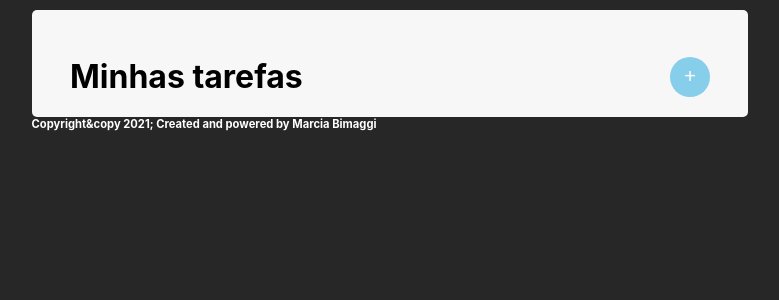
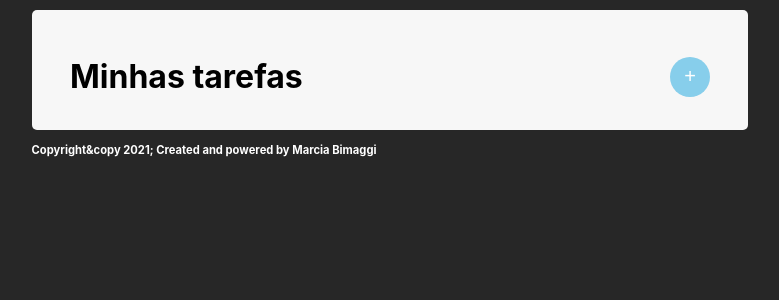
Before and after one commit to bimaggi/lista_de_tarefas, a React (Create React App) app: page / in a window 1280 px wide. Shown: the top 300 px of the page, without its empty margins (250-1029 px from the left). Built offline with nearby package versions, Linux system fonts and the light colour scheme.

Commit message:
ajustando container

```diff
--- a/src/App.css
+++ b/src/App.css
@@ -15,7 +15,8 @@ body{
   background-color: rgba(255, 255, 255, 0.966);
   border-radius: 5px;
   margin-top: 10px;
-
+  padding-bottom: 1%;
+  margin-bottom: 1%;
 }
 
 ul{
```
